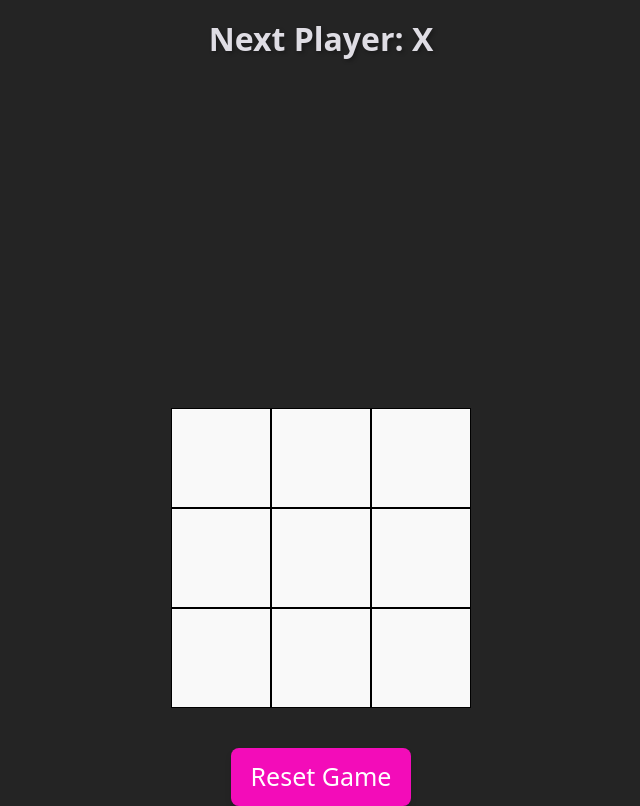
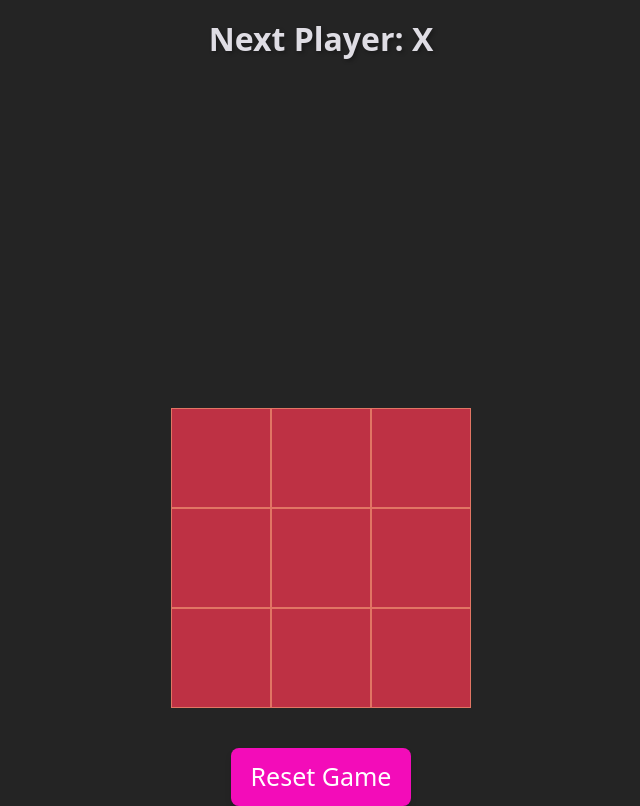
Before and after one commit to piyushh-k/Tic-Tac-Toe-game, a React (Vite) app: page / in a window 1280 px wide. Shown: the whole page, without its empty margins (319-959 px from the left). Built offline with nearby package versions, Linux system fonts and the light colour scheme.

Commit message:
Update App.css

```diff
--- a/src/App.css
+++ b/src/App.css
@@ -4,8 +4,8 @@
   font-size: 24px;
   text-align: center;
   vertical-align: middle;
-  border: 1px solid #000;
-  background-color: #f9f9f9;
+  border: 1px solid #E17564;
+  background-color: #BE3144;
   cursor: pointer;
 }
 
```
